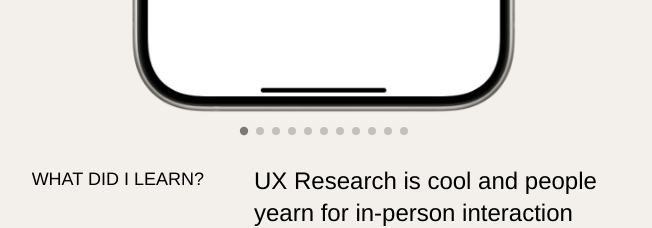
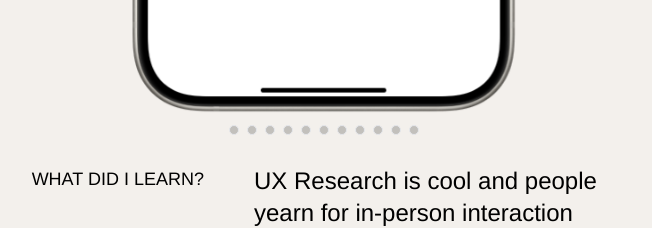
Before and after one commit to agabra23/aleynna-portfolio, a React (Vite) app: page /connection-cafe in a window 1280 px wide. Shown: the part 10500-10728 px from the top of the page, without its empty margins (316-968 px from the left). Built offline with nearby package versions, Linux system fonts and the light colour scheme.

Commit message:
Adjust gallery toggle opacities

```diff
--- a/src/components/ClickableCarousel.jsx
+++ b/src/components/ClickableCarousel.jsx
@@ -47,15 +47,19 @@ const ClickableCarousel = () => {
 
       {/* Right Arrow */}
       <div className="self-center text-xl rounded-full border-2 border-black p-2 bg-transparent text-black cursor-pointer transition-all duration-500 hover:bg-black hover:text-offwhite">
-        <BsChevronRight onClick={nextSlide} className="translate-x-0" size={30} />
+        <BsChevronRight
+          onClick={nextSlide}
+          className="translate-x-0"
+          size={30}
+        />
       </div>
 
       <div className="absolute -bottom-[30px] left-1/2 -translate-x-1/2 py-[10px] flex justify-center items-center gap-2">
         {cardArray.map((_, i) => (
           <div
             key={i}
-            className={`bg-black/20 p-1 rounded-full transition-all duration-500 cursor-pointer hovers:cale-105 hover:bg-black/50
-                ${curr === i ? "scale-105 bg-black/50" : ""}
+            className={`bg-black/20 p-1 rounded-full border transition-all duration-500 cursor-pointer hover:scale-105 hover:bg-black
+                ${curr === i ? "bg-black" : ""}
               `}
             onClick={() => setCurr(i)}
           ></div>
```
